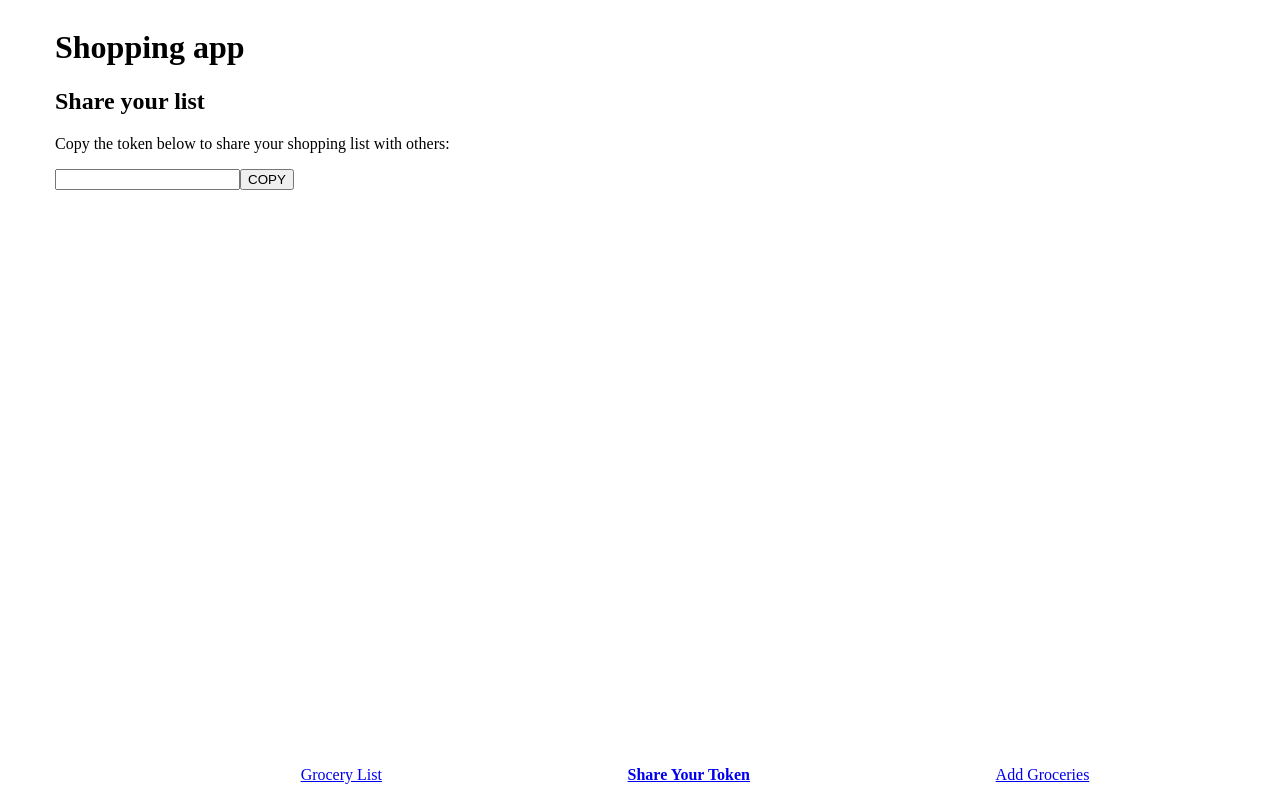
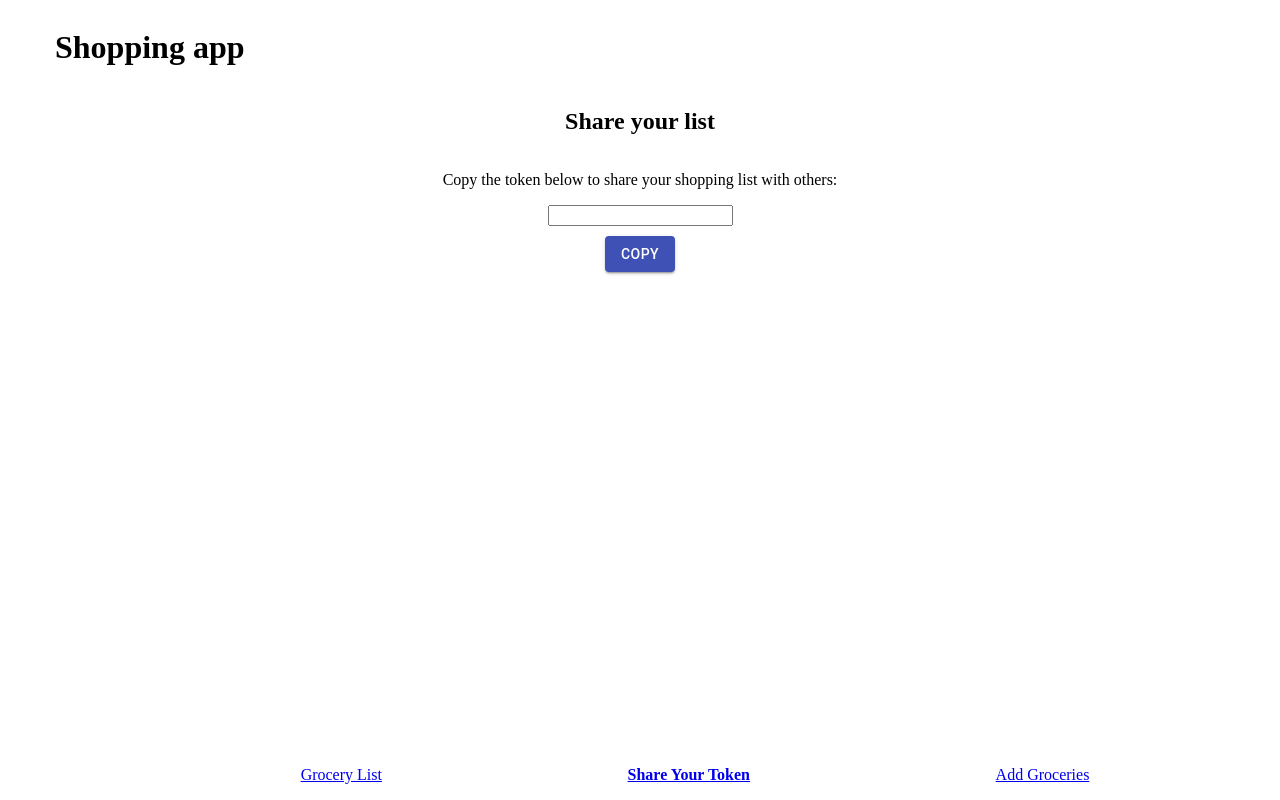
Before and after one commit to the-collab-lab/tcl-22-smart-shopping-list, a React (Create React App) app: page /shareyourtoken in a window 1280 px wide. Built offline with nearby package versions, Linux system fonts and the light colour scheme.

Commit message:
adding copy to clipboard functionality and notistack notification

```diff
--- a/src/pages/ShareYourToken/ShareYourToken.js
+++ b/src/pages/ShareYourToken/ShareYourToken.js
@@ -1,24 +1,40 @@
-import React from 'react';
+import React, { useRef } from 'react';
+import { StyledForm, ReadOnlyInput } from './elements';
+import { Button } from '@material-ui/core';
+import { useSnackbar } from 'notistack';
 
 function ShareYourToken(props) {
   let sharedUserToken = localStorage.getItem('userToken');
+  const { enqueueSnackbar } = useSnackbar();
+
+  const inputRef = useRef(null);
+  function copyData() {
+    navigator.clipboard.writeText(inputRef.current.value);
+    if (navigator.clipboard.writeText) {
+      enqueueSnackbar('Successfully copied!', {
+        variant: 'success',
+      });
+    }
+  }
 
   return (
     <>
-      <h2>Share your list</h2>
-      <p>Copy the token below to share your shopping list with others:</p>
-      <p>{sharedUserToken}</p>
-      <input value={sharedUserToken} readOnly={true} />
-      {document.queryCommandSupported('copy') && (
-        <button
+      <StyledForm>
+        <h2>Share your list</h2>
+        <p>Copy the token below to share your shopping list with others:</p>
 
-        //   props.callback(true);
-        //   setTimeout(() => props.callback(false), 3000);
-        //replace with notistack
-        >
-          COPY
-        </button>
-      )}
+        <ReadOnlyInput value={sharedUserToken} readOnly={true} ref={inputRef} />
+        {document.queryCommandSupported('copy') && (
+          <Button
+            color="primary"
+            onClick={copyData}
+            type="button"
+            variant="contained"
+          >
+            COPY
+          </Button>
+        )}
+      </StyledForm>
     </>
   );
 }
--- a/src/pages/ShareYourToken/elements.js
+++ b/src/pages/ShareYourToken/elements.js
@@ -0,0 +1,12 @@
+import styled from 'styled-components';
+
+export const StyledForm = styled.form`
+  display: flex;
+  flex-flow: column nowrap;
+  justify-content: center;
+  align-items: center;
+`;
+
+export const ReadOnlyInput = styled.input`
+  margin-bottom: 10px;
+`;
```
